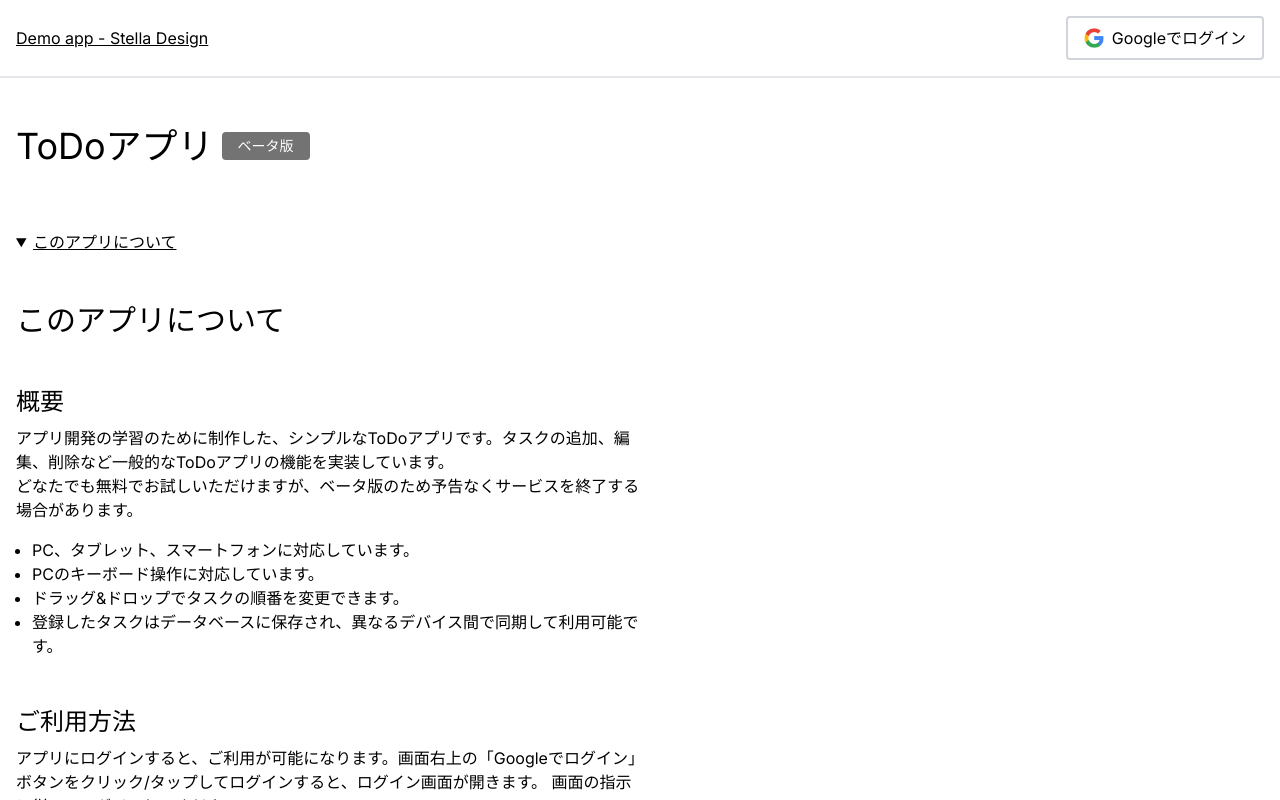
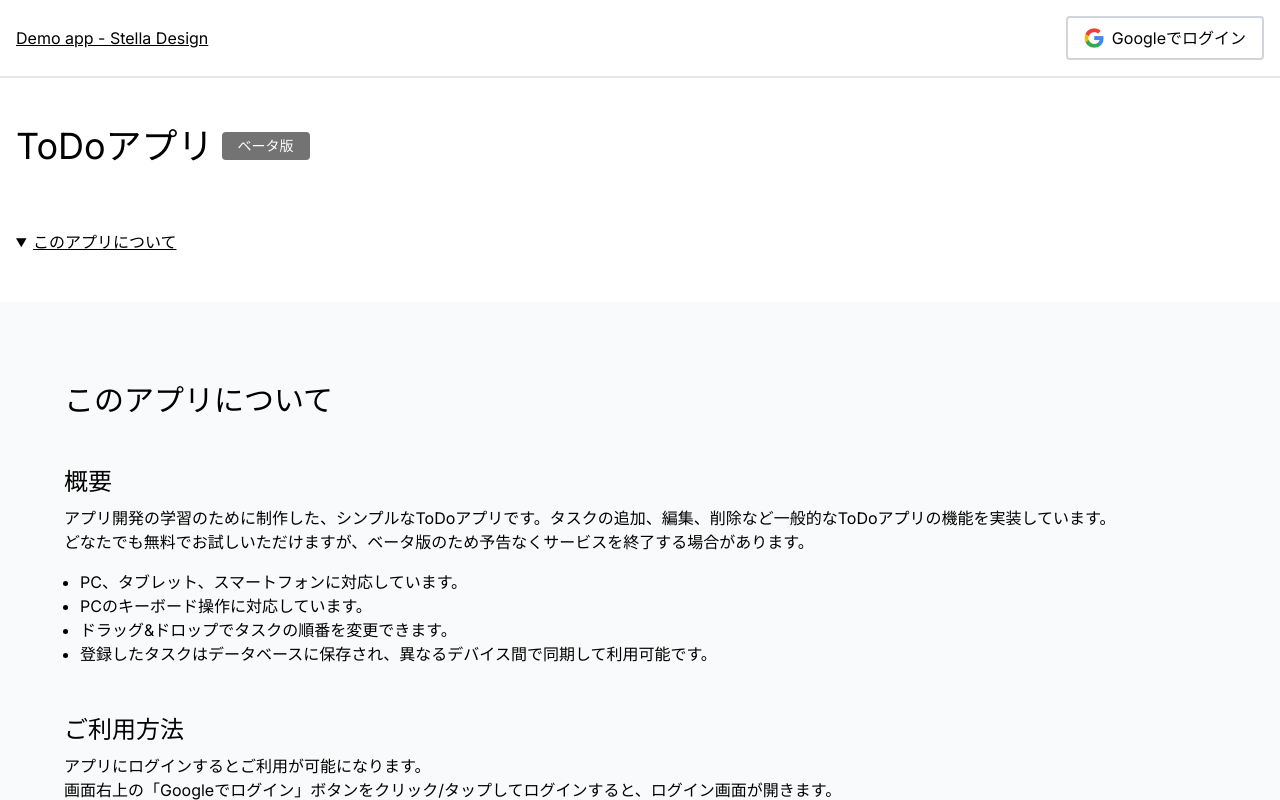
Before and after one commit to kouichi-hoshi/demo-app, a Next.js app: page /todo-app in a window 1280 px wide. Both pictures are taken after a click on the heading "このアプリについて". Shown: the top 800 px of the page. Built offline with nearby package versions, Linux system fonts and the light colour scheme; no server answers.

Commit message:
テキスト修正：アプリ説明文のレイアウトを変更

```diff
--- a/src/app/todo-app/page.tsx
+++ b/src/app/todo-app/page.tsx
@@ -40,10 +40,10 @@ export default function Home() {
         ) : (
           <>
             <SortableTaskList />
-            <aside className='my-16'>
-              <details className='md:w-9/12 lg:w-6/12'>
+            <aside className='mt-16'>
+              <details>
                 <summary className='my-12 underline hover:cursor-pointer'>このアプリについて</summary>
-                <section>
+                <section className='relative inset-x-1/2 ml-[-50vw] w-screen bg-gray-50 px-16 py-8'>
                   <header className='my-12'>
                     <h3 className='text-3xl'>このアプリについて</h3>
                   </header>
@@ -66,7 +66,10 @@ export default function Home() {
                   <section className='my-12'>
                     <h4 className='mb-2 text-2xl'>ご利用方法</h4>
                     <p className='mb-4'>
-                      アプリにログインすると、ご利用が可能になります。画面右上の「Googleでログイン」ボタンをクリック/タップしてログインすると、ログイン画面が開きます。
+                      アプリにログインするとご利用が可能になります。
+                      <br />
+                      画面右上の「Googleでログイン」ボタンをクリック/タップしてログインすると、ログイン画面が開きます。
+                      <br />
                       画面の指示に従ってログインしてください。
                     </p>
                   </section>
@@ -115,7 +118,6 @@ export default function Home() {
                       このアプリは予告なく変更・削除される場合があります。アプリの利用に際しては、すべて利用者の責任において行われるものとします。
                     </p>
                   </section>
-                  <p>個人情報の特定につながる内容は入力を控えてください。</p>
                 </section>
               </details>
             </aside>
```
